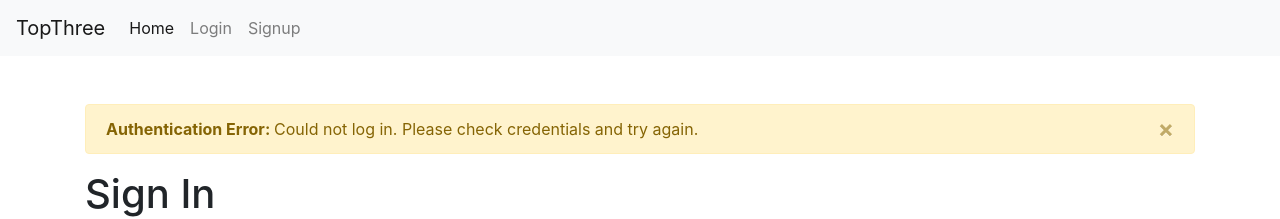
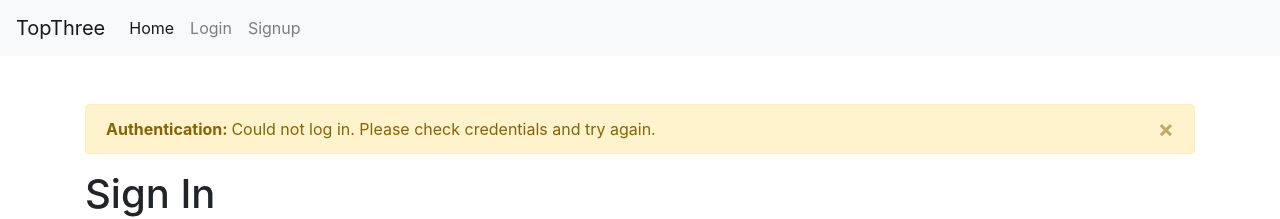
Before and after one commit to justinchore/topthreedeploy, a React (Create React App) app: page /login in a window 1280 px wide. Both pictures are taken after typing "name@example.com", "Sample123" into the empty fields and a click on the button "Login". Shown: the top 219 px of the page. Built offline with nearby package versions, Linux system fonts and the light colour scheme; no server answers.

Commit message:
edit fix

```diff
--- a/src/containers/EditListPage.js
+++ b/src/containers/EditListPage.js
@@ -67,7 +67,7 @@ const EditListPage = (props) => {
 
     const onSubmit = e => {
         e.preventDefault();
-
+        console.log(formData);
         const list_author = props.user.id
         props.update_list(list.id, list_title, list_entry_1, list_entry_1_desc, list_entry_2,
             list_entry_2_desc, list_entry_3, list_entry_3_desc, list_author);
--- a/src/containers/Login.js
+++ b/src/containers/Login.js
@@ -39,7 +39,7 @@ const Login = ({ login, isAuthenticated, error }) => {
             {
                 error && (error == "Could not log in. Please check credentials and try again." || error == "An account already exists with this email. Please Log in." || "You've successfully created an account! Please check your email to activate your account to log in.") ? (
                     <div class="alert alert-warning alert-dismissible fade show" role="alert">
-                        <strong>Authentication Error: </strong> {error}
+                        <strong>Authentication: </strong> {error}
                         <button type="button" class="close" data-dismiss="alert" aria-label="Close">
                             <span aria-hidden="true">&times;</span>
                         </button>
```
